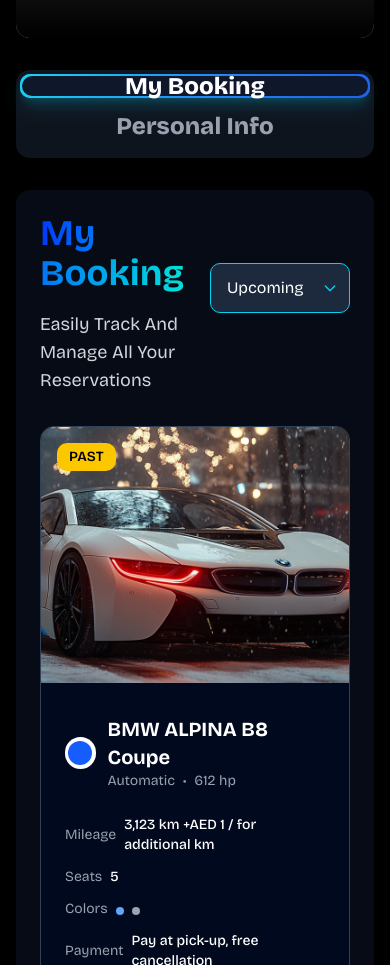
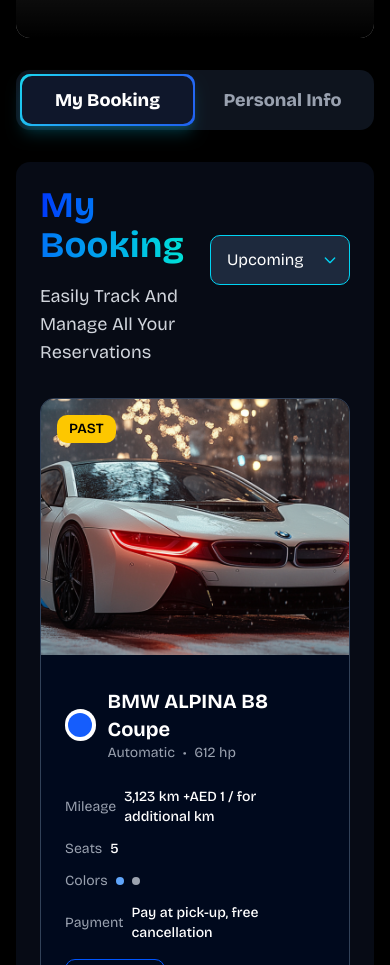
Before and after one commit to bahaamoqayad17/Yalla-Ride, a Next.js app: page /customer in a window 390 px wide. Shown: the part 464-1429 px from the top of the page. Built offline with nearby package versions, Linux system fonts and the light colour scheme; grey boxes are pictures that could not be loaded.

Commit message:
adjust all responsive design for the whole website and it's almost ready to go

```diff
--- a/app/(home)/[id]/page.tsx
+++ b/app/(home)/[id]/page.tsx
@@ -199,7 +199,7 @@
         {/* Header Section */}
         {step === 1 && (
           <>
-            <div className="flex justify-between items-center mb-8">
+            <div className="flex md:flex-row flex-col gap-4 md:gap-0 justify-between items-center mb-8">
               <div>
                 {/* Breadcrumb */}
                 <nav className="text-lg text-gray-400 mb-4">
@@ -271,7 +271,7 @@
                 </div>
 
                 {/* Car Specifications Grid */}
-                <div className="grid grid-cols-3 gap-4 mb-8">
+                <div className="grid grid-cols-2 md:grid-cols-3 gap-4 mb-8">
                   <div className="bg-[#00091D] rounded-lg p-4 flex items-center gap-4 justify-center">
                     <Fuel className="w-8 h-8 text-[#01E0D7]" />
                     <div className="flex flex-col gap-2 items-center">
@@ -290,7 +290,7 @@
                           Transmission
                         </span>
                       </div>
-                      <p className="text-2xl font-semibold">
+                      <p className="text-lg md:text-2xl font-semibold">
                         {car.transmission}
                       </p>
                     </div>
--- a/app/(home)/customer/page.tsx
+++ b/app/(home)/customer/page.tsx
@@ -56,7 +56,7 @@
 
       {/* Tab Navigation */}
       <div className="mt-8 sm:mt-12 lg:mt-16">
-        <div className="bg-slate-800/50 rounded-xl sm:rounded-2xl p-1 flex flex-col sm:flex-row">
+        <div className="bg-slate-800/50 rounded-xl sm:rounded-2xl p-1 flex">
           {/* My Booking Tab */}
           <button
             onClick={() => setActiveTab("My Booking")}
@@ -79,12 +79,14 @@
                 }}
               >
                 <div className="w-full h-full bg-slate-900 rounded-lg sm:rounded-xl flex items-center justify-center">
-                  <span className="font-black text-2xl">My Booking</span>
+                  <span className="font-black text-lg sm:text-2xl">
+                    My Booking
+                  </span>
                 </div>
               </div>
             )}
             {activeTab !== "My Booking" && (
-              <span className="font-black text-2xl">My Booking</span>
+              <span className="font-black text-lg sm:text-2xl">My Booking</span>
             )}
           </button>
 
@@ -110,12 +112,16 @@
                 }}
               >
                 <div className="w-full h-full bg-slate-900 rounded-lg sm:rounded-xl flex items-center justify-center">
-                  <span className="font-black text-2xl">Personal Info</span>
+                  <span className="font-black text-lg sm:text-2xl">
+                    Personal Info
+                  </span>
                 </div>
               </div>
             )}
             {activeTab !== "Personal Info" && (
-              <span className="font-black text-2xl">Personal Info</span>
+              <span className="font-black text-lg sm:text-2xl">
+                Personal Info
+              </span>
             )}
           </button>
         </div>
@@ -212,7 +218,7 @@
               <div className="flex flex-col items-center lg:items-start">
                 <div className="relative">
                   {/* Profile Picture Container with Gradient Border */}
-                  <div className="relative w-100 h-100 rounded-2xl overflow-hidden">
+                  <div className="relative w-80 h-80 md:w-100 md:h-100 rounded-2xl overflow-hidden">
                     <div
                       className="absolute inset-0 rounded-2xl p-1"
                       style={{
--- a/components/Navbar.tsx
+++ b/components/Navbar.tsx
@@ -96,7 +96,7 @@
               {navigationItems.map((item, index) => (
                 <a
                   key={index}
-                  href={`#${item.href}`}
+                  href={`${item.href}`}
                   className="block px-3 py-2 text-white/90 hover:text-white hover:bg-slate-700/50 rounded-md transition-colors duration-200 text-sm font-medium"
                   onClick={() => setIsMenuOpen(false)}
                 >
--- a/components/ReservationCard.tsx
+++ b/components/ReservationCard.tsx
@@ -97,7 +97,7 @@
             </div>
             <div className="flex gap-2 items-center">
               <p className="text-sm text-gray-400">Colors</p>
-              <div className="flex space-x-2 mt-1">
+              <div className="flex space-x-2">
                 {colors.map((color, index) => (
                   <div
                     key={index}
--- a/components/WhyUs.tsx
+++ b/components/WhyUs.tsx
@@ -53,7 +53,7 @@
 
 export default function WhyUs() {
   return (
-    <div className="w-full py-16 bg-black pt-32 md:pt-16">
+    <div className="w-full py-16 bg-black pt-90 md:pt-16">
       <div className="container mx-auto px-4">
         {/* Header Section */}
         <div className="flex flex-col lg:flex-row lg:items-center lg:justify-between mb-12">
```
